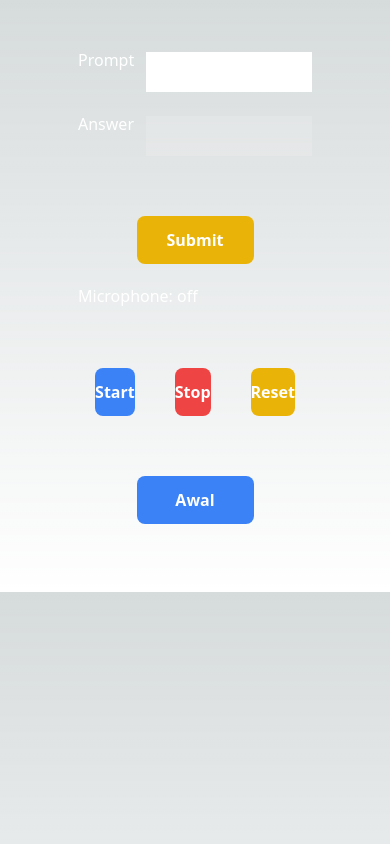
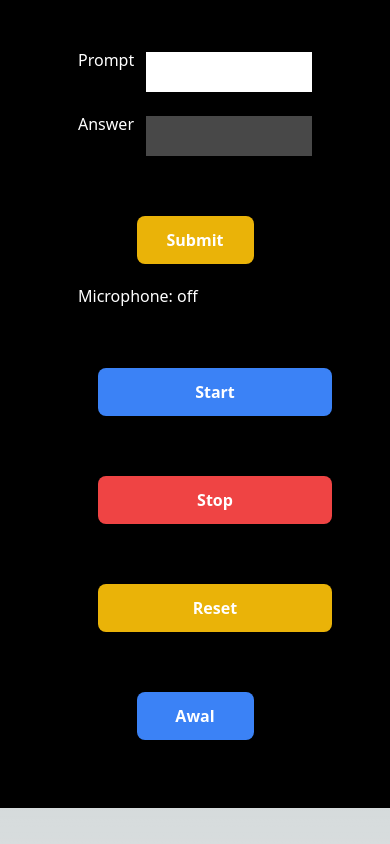
Before and after one commit to ARusDian/chatgpt-app-tv1, a Next.js app: page /keren in a window 390 px wide. Built offline with nearby package versions, Linux system fonts and the light colour scheme.

Commit message:
style : fix buttons

```diff
--- a/src/pages/index.tsx
+++ b/src/pages/index.tsx
@@ -61,7 +61,7 @@ export default function index() {
             </button>
           </div>
           <p>Microphone: {listening ? 'on' : 'off'}</p>
-          <div className="flex justify-center mt-5">
+          <div className="flex flex-col lg:flex-row justify-center mt-5">
             <button
               className="bg-blue-500 text-white hover:bg-yellow-600 py-3 w-full rounded-lg text-md font-semibold m-5 mt-10"
               onClick={() => SpeechRecognition.startListening({ language: "en-US" })}>Start</button>
--- a/src/pages/keren/index.tsx
+++ b/src/pages/keren/index.tsx
@@ -26,7 +26,7 @@ export default function keren() {
     console.log(transcript);
 
     return (
-        <div className="text-black flex justify-center ">
+        <div className="text-black flex justify-center bg-black">
             <div className="my-12 w-3/5">
                 <form className="flex flex-col gap-5">
                     <div className="flex gap-3">
@@ -59,7 +59,7 @@ export default function keren() {
                     </button>
                 </div>
                 <p className="text-white">Microphone: {listening ? 'on' : 'off'}</p>
-                <div className="flex justify-center mt-5">
+                <div className="flex flex-col lg:flex-row justify-center mt-5">
                     <button
                         className="bg-blue-500 text-white hover:bg-yellow-600 py-3 w-full rounded-lg text-md font-semibold m-5 mt-10"
                         onClick={() => SpeechRecognition.startListening({ language: "en-US" })}>Start</button>
```
